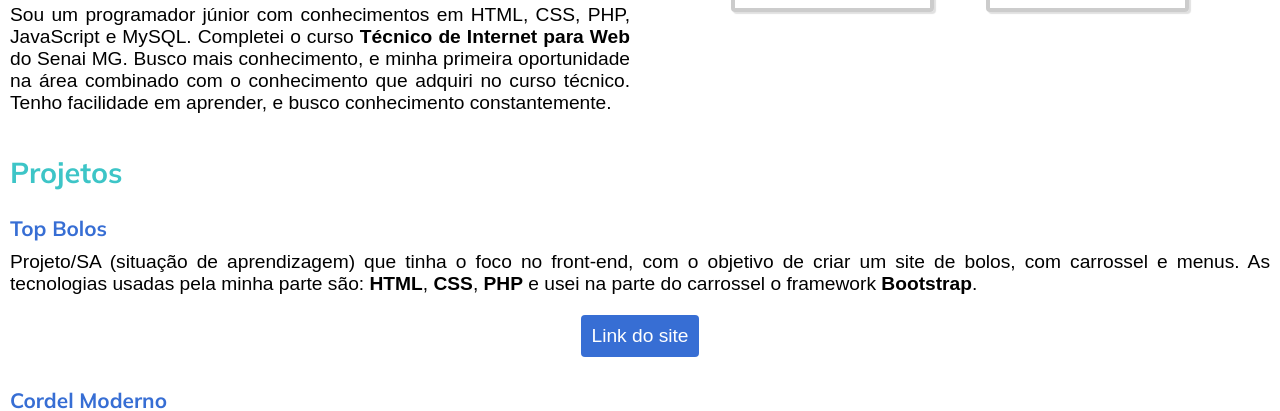
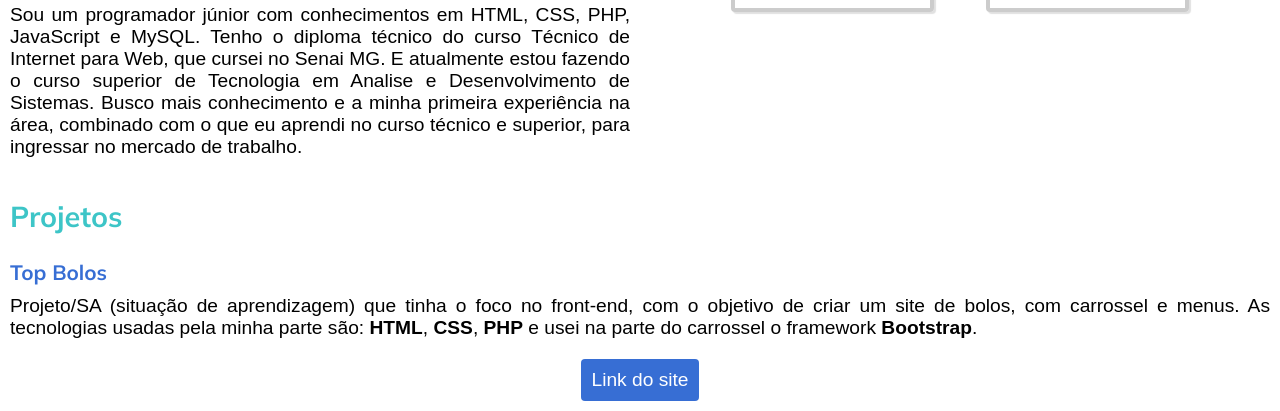
Before and after one commit to PauloRenato21/portfolio-2022, a plain HTML site: page index.html in a window 1280 px wide. Shown: the part 423-834 px from the top of the page. Drawn offline with Linux system fonts and the light colour scheme.

Commit message:
change text about me

```diff
--- a/index.html
+++ b/index.html
@@ -47,7 +47,7 @@
                     <img src="images/foto-perfil-p.jpg" alt="Paulo Renato" title="Paulo Renato">
                 </picture>
             </figure>
-            <p>Sou um programador júnior com conhecimentos em HTML, CSS, PHP, JavaScript e MySQL. Completei o curso <strong>Técnico de Internet para Web</strong> do Senai MG. Busco mais conhecimento, e minha primeira oportunidade na área combinado com o conhecimento que adquiri no curso técnico. Tenho facilidade em aprender, e busco conhecimento constantemente.</p>
+            <p>Sou um programador júnior com conhecimentos em HTML, CSS, PHP, JavaScript e MySQL. Tenho o diploma técnico do curso Técnico de Internet para Web, que cursei no Senai MG. E atualmente estou fazendo o curso superior de Tecnologia em Analise e Desenvolvimento de Sistemas. Busco mais conhecimento e a minha primeira experiência na área, combinado com o que eu aprendi no curso técnico e superior, para ingressar no mercado de trabalho.</p>
         </section>
         <hr>
         <section class="technologies-container">
```
